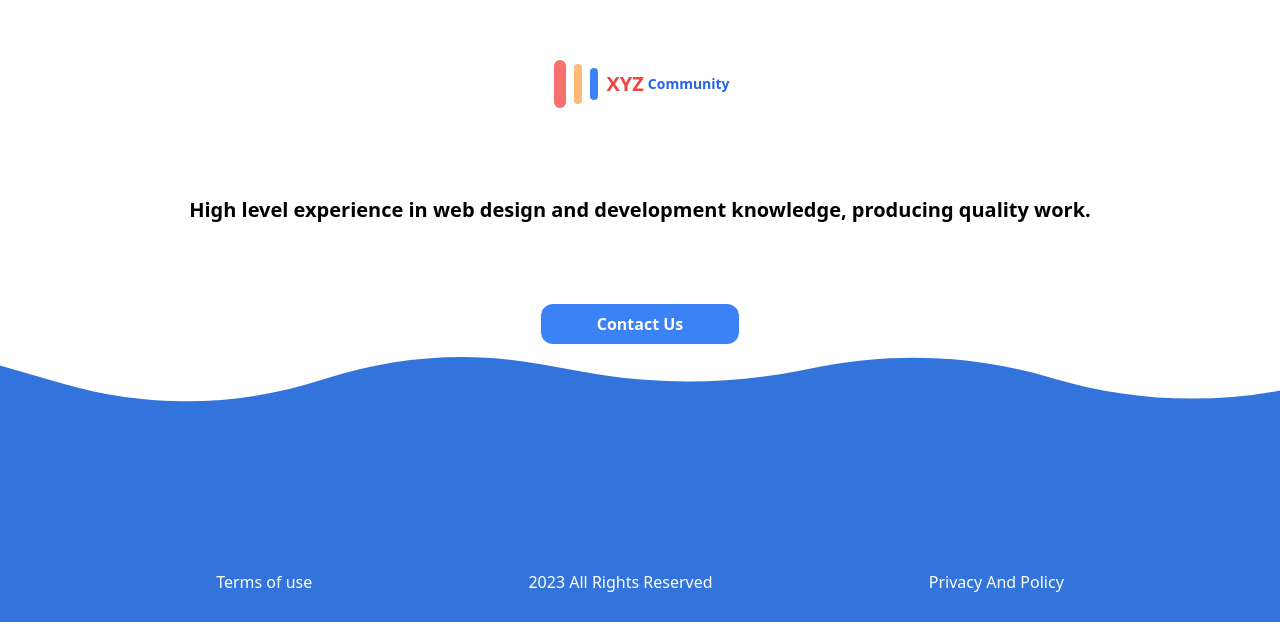
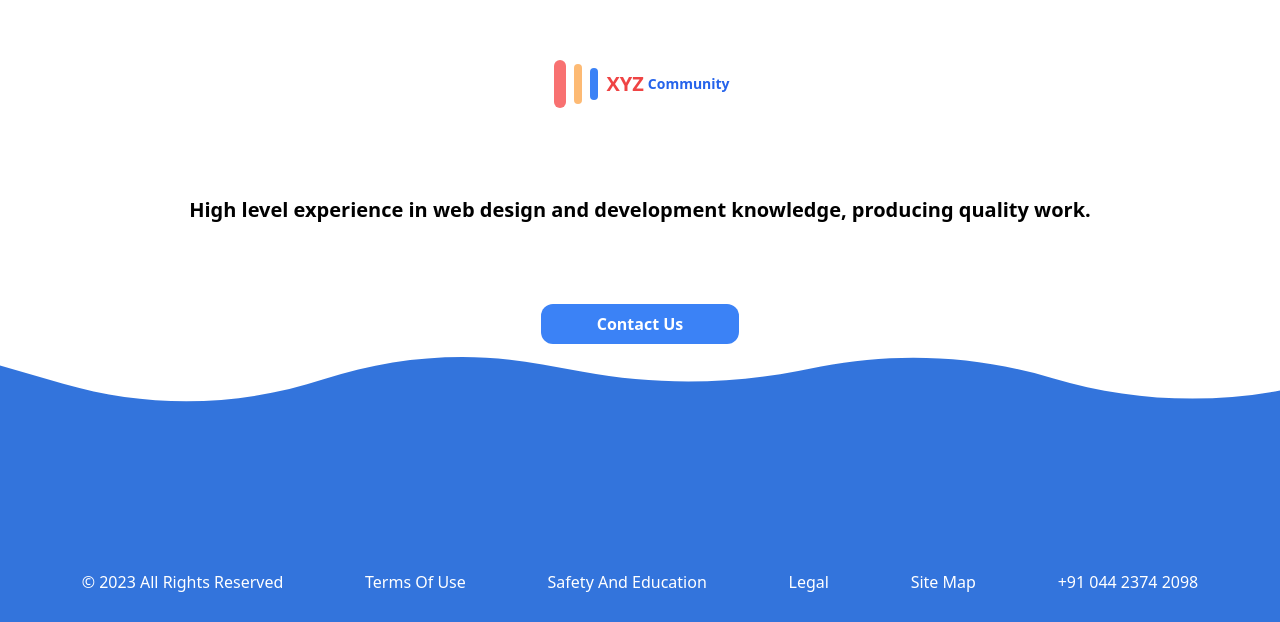
Before and after one commit to Kaarthik-07/sih-repo, a React (Vite) app in the folder frontend/: page /main in a window 1280 px wide. Shown: the part 2820-3442 px from the top of the page. Built offline with nearby package versions, Linux system fonts and the light colour scheme; a small style sheet from the web is missing.

Commit message:
extra content added in footer

```diff
--- a/frontend/src/MainPage.jsx
+++ b/frontend/src/MainPage.jsx
@@ -184,9 +184,13 @@ const MainPage = () => {
   ></path>
 </svg>
 <div className='footer' style={{display:'flex' , flexDirection:'row' , justifyContent:'space-evenly' , alignItems:'center'}}>
-<p className="text-center mt-[-5rem]  text-white font-medium">Terms of use</p>
-<p className="mt-[-5rem] text-white font-medium">2023 All Rights Reserved</p>
-<p className="mt-[-5rem] text-white font-medium">Privacy And Policy</p>
+
+<p className="mt-[-5rem] text-white font-medium" >&copy; 2023 All Rights Reserved</p>
+<p className="mt-[-5rem] text-white font-medium">Terms Of Use</p>
+<p className="text-center mt-[-5rem]  text-white font-medium">Safety And Education</p>
+<p className="mt-[-5rem] text-white font-medium">Legal</p>
+<p className="mt-[-5rem] text-white font-medium">Site Map</p>
+<p className="mt-[-5rem] text-white font-medium">+91 044 2374 2098</p>
 </div>
 
 
```
